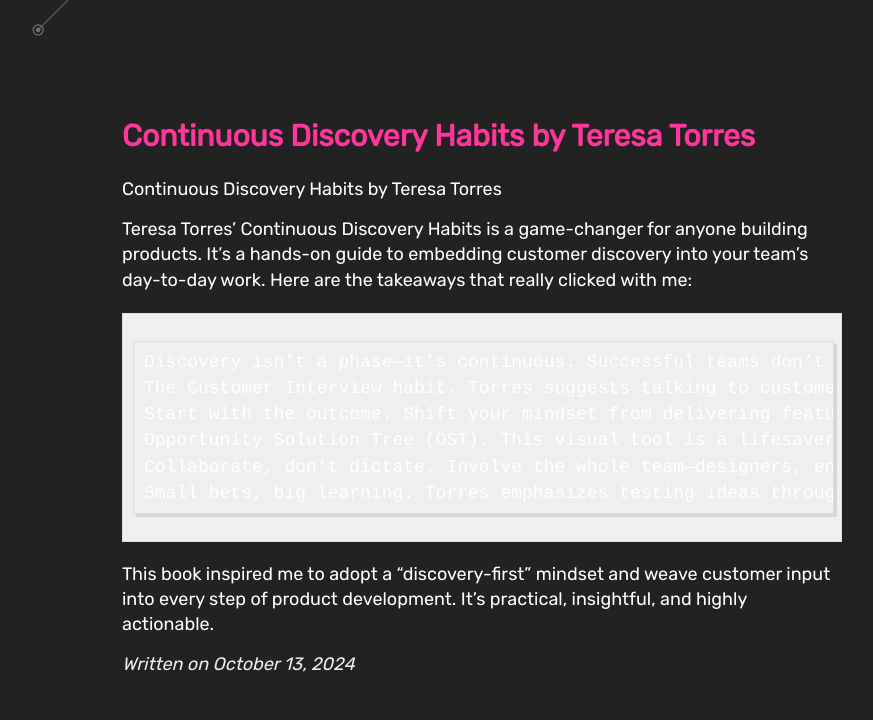
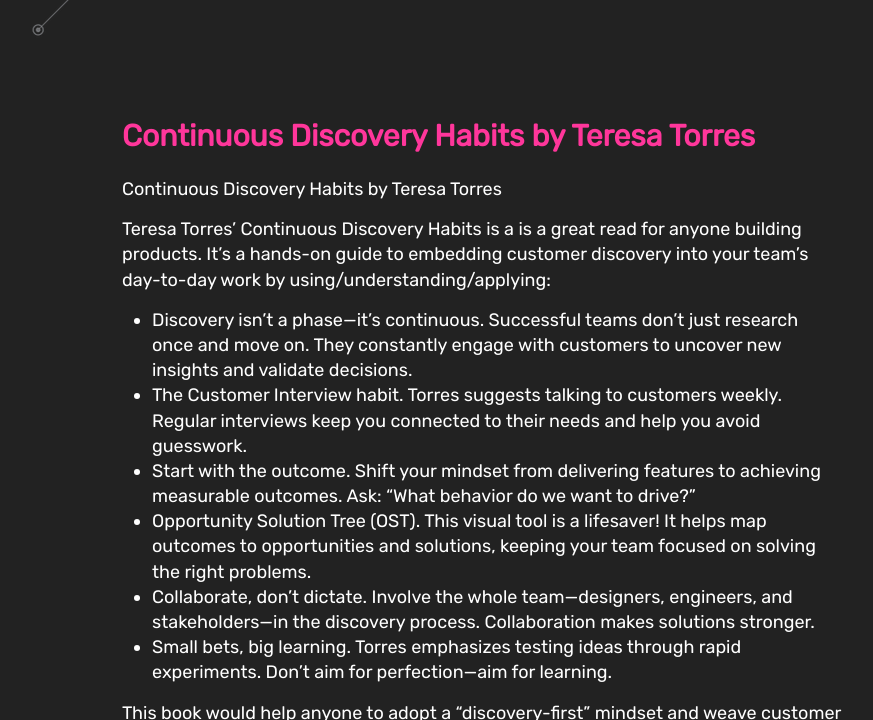
Before and after one commit to ftnilsson/ftnilsson.github.io, a Jekyll site: the page built from _posts/2024-10-13-Continous-descovery-habits.md, in a window 1280 px wide and 900 px high, cut to the strip 180-900 px from the top of the window. Shown: the whole strip, without its empty margins (158-1031 px from the left). Built offline with Jekyll 4.4.1, drawn with Linux system fonts in a browser that asks for light colours; some web fonts are replaced; some of the changed text lies outside the part shown.

Commit message:
Update 2024-10-13-Continous-descovery-habits.md

```diff
--- a/_posts/2024-10-13-Continous-descovery-habits.md
+++ b/_posts/2024-10-13-Continous-descovery-habits.md
@@ -5,13 +5,16 @@ title: Continuous Discovery Habits by Teresa Torres
 
 Continuous Discovery Habits by Teresa Torres
 
-Teresa Torres’ Continuous Discovery Habits is a game-changer for anyone building products. It’s a hands-on guide to embedding customer discovery into your team’s day-to-day work. Here are the takeaways that really clicked with me:
+Teresa Torres’ Continuous Discovery Habits is a is a great read for anyone building products. It’s a hands-on guide to embedding customer discovery into your team’s day-to-day work by using/understanding/applying:
 
-    Discovery isn’t a phase—it’s continuous. Successful teams don’t just research once and move on. They constantly engage with customers to uncover new insights and validate decisions.
-    The Customer Interview habit. Torres suggests talking to customers weekly. Regular interviews keep you connected to their needs and help you avoid guesswork.
-    Start with the outcome. Shift your mindset from delivering features to achieving measurable outcomes. Ask: “What behavior do we want to drive?”
-    Opportunity Solution Tree (OST). This visual tool is a lifesaver! It helps map outcomes to opportunities and solutions, keeping your team focused on solving the right problems.
-    Collaborate, don’t dictate. Involve the whole team—designers, engineers, and stakeholders—in the discovery process. Collaboration makes solutions stronger.
-    Small bets, big learning. Torres emphasizes testing ideas through rapid experiments. Don’t aim for perfection—aim for learning.
+* Discovery isn’t a phase—it’s continuous. Successful teams don’t just research once and move on. They constantly engage with customers to uncover new insights and validate decisions.
+* The Customer Interview habit. Torres suggests talking to customers weekly. Regular interviews keep you connected to their needs and help you avoid guesswork.
+* Start with the outcome. Shift your mindset from delivering features to achieving measurable outcomes. Ask: “What behavior do we want to drive?”
+* Opportunity Solution Tree (OST). This visual tool is a lifesaver! It helps map outcomes to opportunities and solutions, keeping your team focused on solving the right problems.
+* Collaborate, don’t dictate. Involve the whole team—designers, engineers, and stakeholders—in the discovery process. Collaboration makes solutions stronger.
+* Small bets, big learning. Torres emphasizes testing ideas through rapid experiments. Don’t aim for perfection—aim for learning.
 
-This book inspired me to adopt a “discovery-first” mindset and weave customer input into every step of product development. It’s practical, insightful, and highly actionable.
+This book would help anyone to adopt a “discovery-first” mindset and weave customer input into every step of product development. It’s practical, insightful, and highly actionable.
+
+As I said in the summary of [Inspired Building Products People Love](https://www.senordeveloper.net/Inspired-building-products-people-love/)
+ I have never worked in a truly great product team that uses all these tools to continously descover and validate that we are building the correct thing.
```
